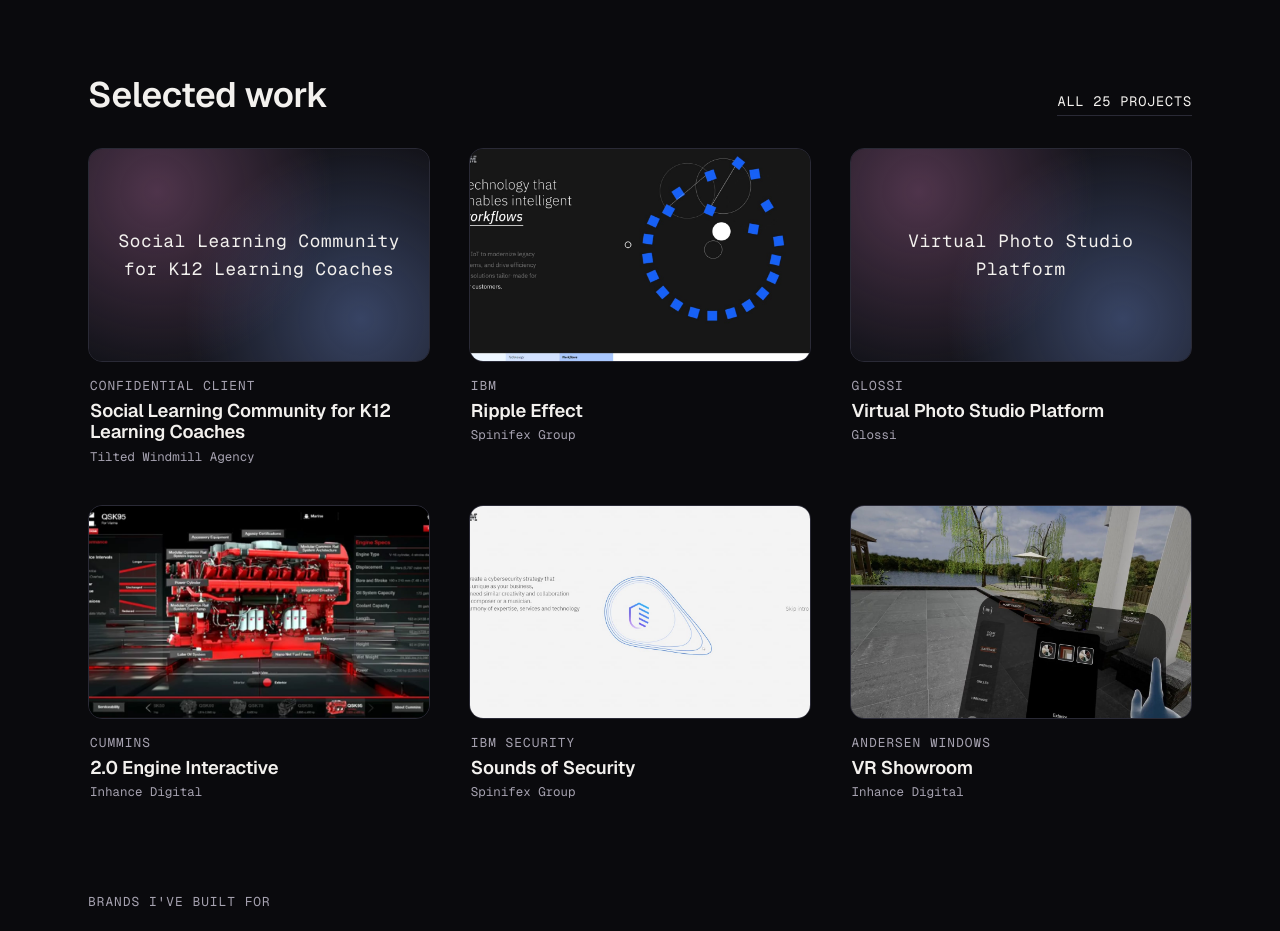
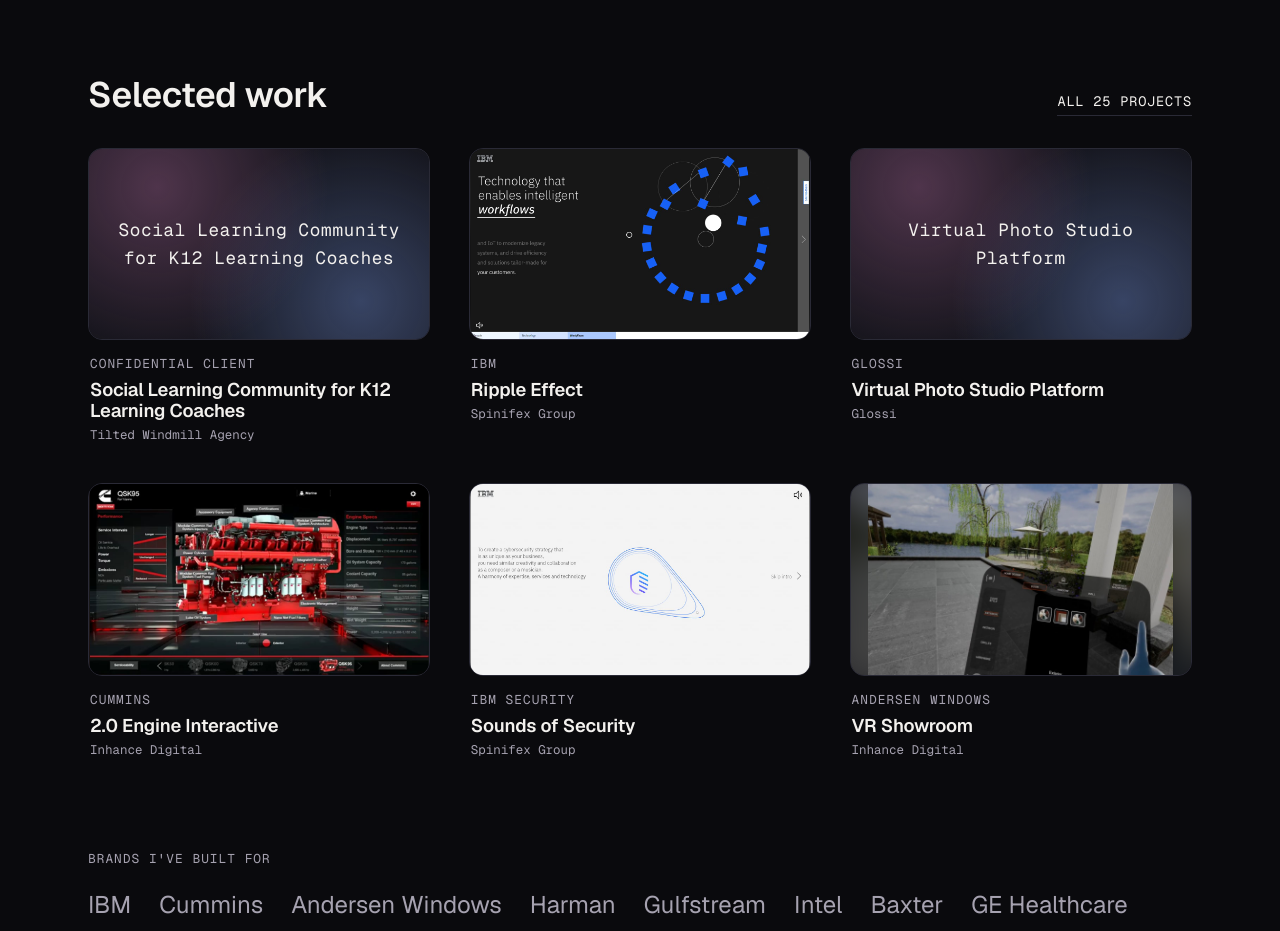
Before and after one commit to t34Virus/foliage, a Next.js app: page / in a window 1280 px wide. Shown: the part 1400-2331 px from the top of the page. Built offline with nearby package versions, Linux system fonts and the light colour scheme.

Commit message:
Show work cards at 16:9 and put the Dream Generator first
Cards now match the 16:9 demo loops, so they play edge to edge. Clips in other shapes show whole over a blurred copy of their poster instead of being cropped. The Dream Generator leads the Work page.

```diff
--- a/src/components/ProjectCard.module.css
+++ b/src/components/ProjectCard.module.css
@@ -1,13 +1,15 @@
 .card { display: block; text-decoration: none; }
 .media {
-  position: relative; aspect-ratio: 16 / 10; overflow: hidden;
+  position: relative; aspect-ratio: 16 / 9; overflow: hidden; /* matches the demo loops, so they show edge to edge */
   border-radius: var(--radius); background: var(--bg-raised); border: 1px solid var(--line);
 }
-.media img, .media video { position: absolute; inset: 0; width: 100%; height: 100%; object-fit: cover; }
-.media img { transition: transform 0.6s ease; }
+/* contain: never crop the work. 16:9 media fills the tile exactly; anything else sits whole over .backdrop. */
+.media img, .media video { position: absolute; inset: 0; width: 100%; height: 100%; object-fit: contain; }
+.media .backdrop { object-fit: cover; filter: blur(18px) brightness(0.65); transform: scale(1.15); }
+.media .poster { transition: transform 0.6s ease; }
 .media video { opacity: 0; transition: opacity 0.3s ease; }
 .card:hover .media video, .card:focus-visible .media video { opacity: 1; }
-.card:hover .media img { transform: scale(1.03); }
+.card:hover .media .poster { transform: scale(1.03); }
 
 .typeTile {
   position: absolute; inset: 0; display: grid; place-items: center; padding: 24px; text-align: center;
--- a/src/components/ProjectCard.tsx
+++ b/src/components/ProjectCard.tsx
@@ -30,8 +30,12 @@ export default function ProjectCard({ project }: { project: Project }) {
       <div className={styles.media}>
         {poster ? (
           <>
+            {/* The tile is 16:9 like most demo loops. A few older clips aren't, so the poster and loop
+                fit inside it whole, over a soft blurred copy of the poster that fills the gaps. */}
             {/* eslint-disable-next-line @next/next/no-img-element */}
-            <img src={asset(poster)} alt="" loading="lazy" />
+            <img className={styles.backdrop} src={asset(poster)} alt="" loading="lazy" />
+            {/* eslint-disable-next-line @next/next/no-img-element */}
+            <img className={styles.poster} src={asset(poster)} alt="" loading="lazy" />
             {preview && (
               <video ref={video} src={asset(preview)} muted loop playsInline preload="none" aria-hidden="true" />
             )}
--- a/src/content/projects.ts
+++ b/src/content/projects.ts
@@ -32,6 +32,40 @@ const SPINIFEX_TODO =
 const INHANCE_TODO = "Confirm your role on this project, the stack, and anything measurable.";
 
 export const projects: Project[] = [
+  // First on the Work page at her request ("Put the dream generator at the top", 2026-11-17).
+  // Independent contractor work: she asked to include it (2026-11-17).
+  // Facts from her TFG repos and session notes; media from her OLG zip and her Vimeo upload.
+  // Her rule: never show a guest's full name, email or phone number (first names are fine).
+  {
+    slug: "olg-dream-generator",
+    client: "OLG",
+    title: "Dream Generator: Generative AI Photo Kiosk",
+    madeAt: "Independent contractor",
+    summary:
+      "A walk-up generative AI kiosk for Ontario Lottery and Gaming: guests pick the dreams that speak to them, pose for a photo, and get an AI-made portrait of themselves living that dream, to print or scan home.",
+    capabilities: ["interactive-experiences", "full-stack-platforms"],
+    role: "Independent contractor for The Famous Group: full-stack engineer on the kiosk, moderator and share experience, on their Vixi platform",
+    platform: ["Touchscreen kiosk (Windows)", "Web moderator dashboard", "Mobile share page"],
+    tech: ["NestJS", "Nuxt 3", "Vue 3", "TypeScript", "MongoDB", "WebSockets", "Keycloak", "Google Cloud Storage", "Gemini", "Jest"],
+    challenge:
+      "Turn generative AI into an in-person experience anyone could walk up to: in English or French, accessible, quick enough to hold a guest's attention, and with a person able to review what the AI makes before it goes out.",
+    built: [
+      "The kiosk flow: language, sign-up, dream cards drawn from a configurable deck, camera capture, generation, review and share.",
+      "Prompts built from each guest's picks, generating 5 images per session (a batch of 4 plus an accessible variant), with a direct Gemini fallback for image generation.",
+      "A real-time moderator dashboard synced to the kiosk over WebSockets, with approval before results go out and a self-serve mode when no moderator is present.",
+      "A public share page reached by QR code, consent and data-retention notices, and a Windows installer that runs the kiosk full screen on the on-site PC.",
+    ],
+    media: {
+      poster: "/media/posters/olg-dream-generator.jpg",
+      // Hover demo: the same edit as her highlight GIF (welcome sign, dream cards, generating,
+      // result and QR, phone, print), rendered as video from IMG_8114. First names only on screen.
+      preview: "/media/videos/olg-dream-generator.mp4",
+      vimeo: "1247757908", // guest walkthrough, last name and email blurred
+      images: ["/media/images/olg-dream-generator-1.jpg", "/media/images/olg-dream-generator-2.jpg"],
+    },
+    todo: "Add any results (dates, venue, guests served, prints).",
+  },
+
   // ---------- Tilted Windmill Agency ----------
   {
     slug: "k12-learning-coach-community",
@@ -381,38 +415,6 @@ export const projects: Project[] = [
   },
 
   // ---------- Independent contractor ----------
-  // Teresa asked to include this one (2026-11-17) and said she built it as an independent contractor.
-  // Facts from her TFG repos and session notes; media from her OLG zip and her Vimeo upload.
-  // Her rule: never show a guest's full name, email or phone number (first names are fine).
-  {
-    slug: "olg-dream-generator",
-    client: "OLG",
-    title: "Dream Generator: Generative AI Photo Kiosk",
-    madeAt: "Independent contractor",
-    summary:
-      "A walk-up generative AI kiosk for Ontario Lottery and Gaming: guests pick the dreams that speak to them, pose for a photo, and get an AI-made portrait of themselves living that dream, to print or scan home.",
-    capabilities: ["interactive-experiences", "full-stack-platforms"],
-    role: "Independent contractor for The Famous Group: full-stack engineer on the kiosk, moderator and share experience, on their Vixi platform",
-    platform: ["Touchscreen kiosk (Windows)", "Web moderator dashboard", "Mobile share page"],
-    tech: ["NestJS", "Nuxt 3", "Vue 3", "TypeScript", "MongoDB", "WebSockets", "Keycloak", "Google Cloud Storage", "Gemini", "Jest"],
-    challenge:
-      "Turn generative AI into an in-person experience anyone could walk up to: in English or French, accessible, quick enough to hold a guest's attention, and with a person able to review what the AI makes before it goes out.",
-    built: [
-      "The kiosk flow: language, sign-up, dream cards drawn from a configurable deck, camera capture, generation, review and share.",
-      "Prompts built from each guest's picks, generating 5 images per session (a batch of 4 plus an accessible variant), with a direct Gemini fallback for image generation.",
-      "A real-time moderator dashboard synced to the kiosk over WebSockets, with approval before results go out and a self-serve mode when no moderator is present.",
-      "A public share page reached by QR code, consent and data-retention notices, and a Windows installer that runs the kiosk full screen on the on-site PC.",
-    ],
-    media: {
-      poster: "/media/posters/olg-dream-generator.jpg",
-      // Hover demo: the same edit as her highlight GIF (welcome sign, dream cards, generating,
-      // result and QR, phone, print), rendered as video from IMG_8114. First names only on screen.
-      preview: "/media/videos/olg-dream-generator.mp4",
-      vimeo: "1247757908", // guest walkthrough, last name and email blurred
-      images: ["/media/images/olg-dream-generator-1.jpg", "/media/images/olg-dream-generator-2.jpg"],
-    },
-    todo: "Add any results (dates, venue, guests served, prints).",
-  },
   // Teresa, 2026-11-17: "Snap was/is Snapchat. Make that clear." Built as an independent contractor.
   // From her `snap` repo (11 commits, Feb to Mar 2024).
   {
```
